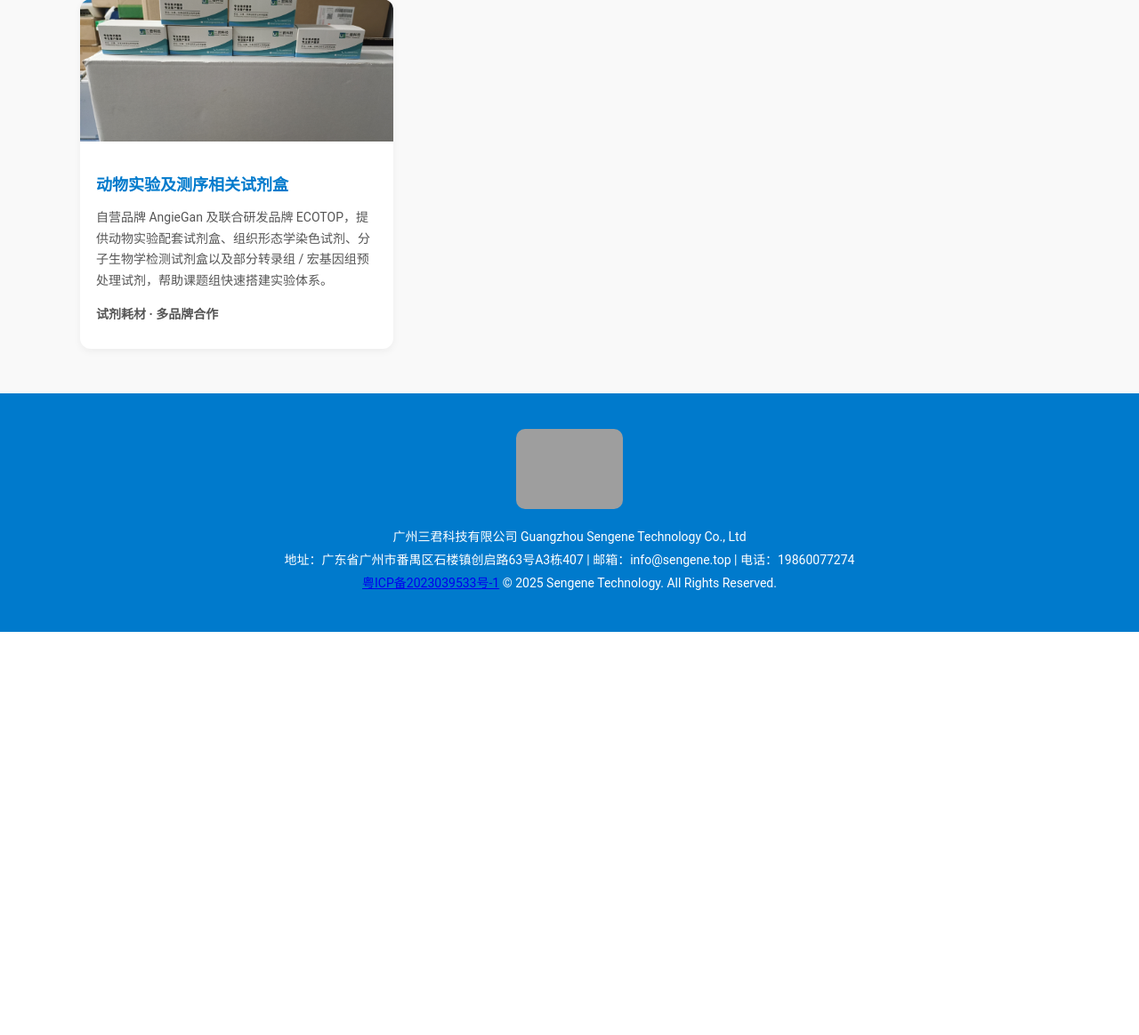
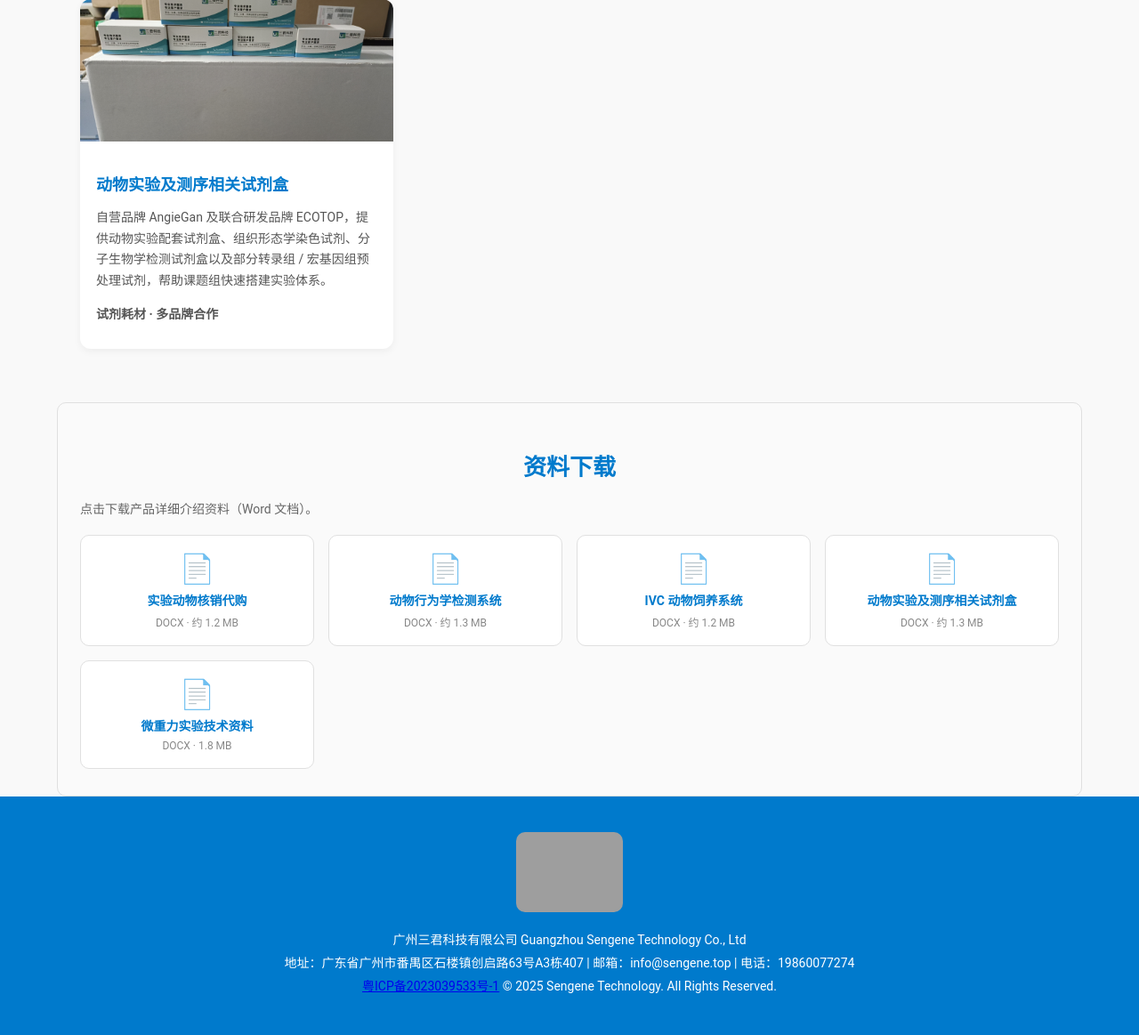
Before and after one commit to Bettermelsm/SGDjango, a Django app: page /product/ in a window 1280 px wide. Shown: the part 847-2010 px from the top of the page at 89% size. Before the commit the page ends 1557 px from the top, so only its background shows below. Run offline with Django 4.2, Linux system fonts and the light colour scheme; grey boxes are pictures that could not be loaded.

Commit message:
Update product page: remove microgravity card, add download section with 4 new product docs
Co-Authored-By: Claude Opus 4.7 <noreply@anthropic.com>

```diff
--- a/templates/website/product.html
+++ b/templates/website/product.html
@@ -64,4 +64,76 @@
   </div>
 </section>
 
+<section class="section-container" style="border: 1px solid #e0e0e0; border-radius: 10px; padding: 30px 25px; margin-top: 10px; background: #fafafa;">
+  <h2>{% trans "资料下载" %}</h2>
+  <p style="color:#666; font-size:14px; margin-top:6px;">{% trans "点击下载产品详细介绍资料（Word 文档）。" %}</p>
+  <div class="download-grid">
+    <a href="/media/products/实验动物核销代购.docx" class="download-btn" download>
+      <span class="download-icon">📄</span>
+      <span class="download-name">{% trans "实验动物核销代购" %}</span>
+      <span class="download-meta">DOCX · 约 1.2 MB</span>
+    </a>
+    <a href="/media/products/动物行为学检测系统.docx" class="download-btn" download>
+      <span class="download-icon">📄</span>
+      <span class="download-name">{% trans "动物行为学检测系统" %}</span>
+      <span class="download-meta">DOCX · 约 1.3 MB</span>
+    </a>
+    <a href="/media/products/IVC动物饲养系统.docx" class="download-btn" download>
+      <span class="download-icon">📄</span>
+      <span class="download-name">{% trans "IVC 动物饲养系统" %}</span>
+      <span class="download-meta">DOCX · 约 1.2 MB</span>
+    </a>
+    <a href="/media/products/动物实验及测序相关试剂盒.docx" class="download-btn" download>
+      <span class="download-icon">📄</span>
+      <span class="download-name">{% trans "动物实验及测序相关试剂盒" %}</span>
+      <span class="download-meta">DOCX · 约 1.3 MB</span>
+    </a>
+    <a href="/media/products/_test_isolated/微重力资料 B.docx" class="download-btn" download>
+      <span class="download-icon">📄</span>
+      <span class="download-name">{% trans "微重力实验技术资料" %}</span>
+      <span class="download-meta">DOCX · 1.8 MB</span>
+    </a>
+  </div>
+</section>
+
+<style>
+.download-grid {
+  display: grid;
+  grid-template-columns: repeat(auto-fit, minmax(220px, 1fr));
+  gap: 16px;
+  margin-top: 20px;
+}
+.download-btn {
+  display: flex;
+  flex-direction: column;
+  align-items: center;
+  gap: 6px;
+  padding: 18px 14px;
+  background: #fff;
+  border: 1px solid #e0e0e0;
+  border-radius: 10px;
+  text-decoration: none;
+  color: #333;
+  transition: transform 0.2s, box-shadow 0.2s, border-color 0.2s;
+}
+.download-btn:hover {
+  transform: translateY(-3px);
+  box-shadow: 0 6px 14px rgba(0,0,0,0.08);
+  border-color: #5BB75B;
+}
+.download-icon {
+  font-size: 32px;
+}
+.download-name {
+  font-size: 14px;
+  font-weight: 600;
+  color: #007ACC;
+  text-align: center;
+}
+.download-meta {
+  font-size: 12px;
+  color: #888;
+}
+</style>
+
 {% endblock %}
```
Also changed, not shown: locale/en/LC_MESSAGES/django.po.
